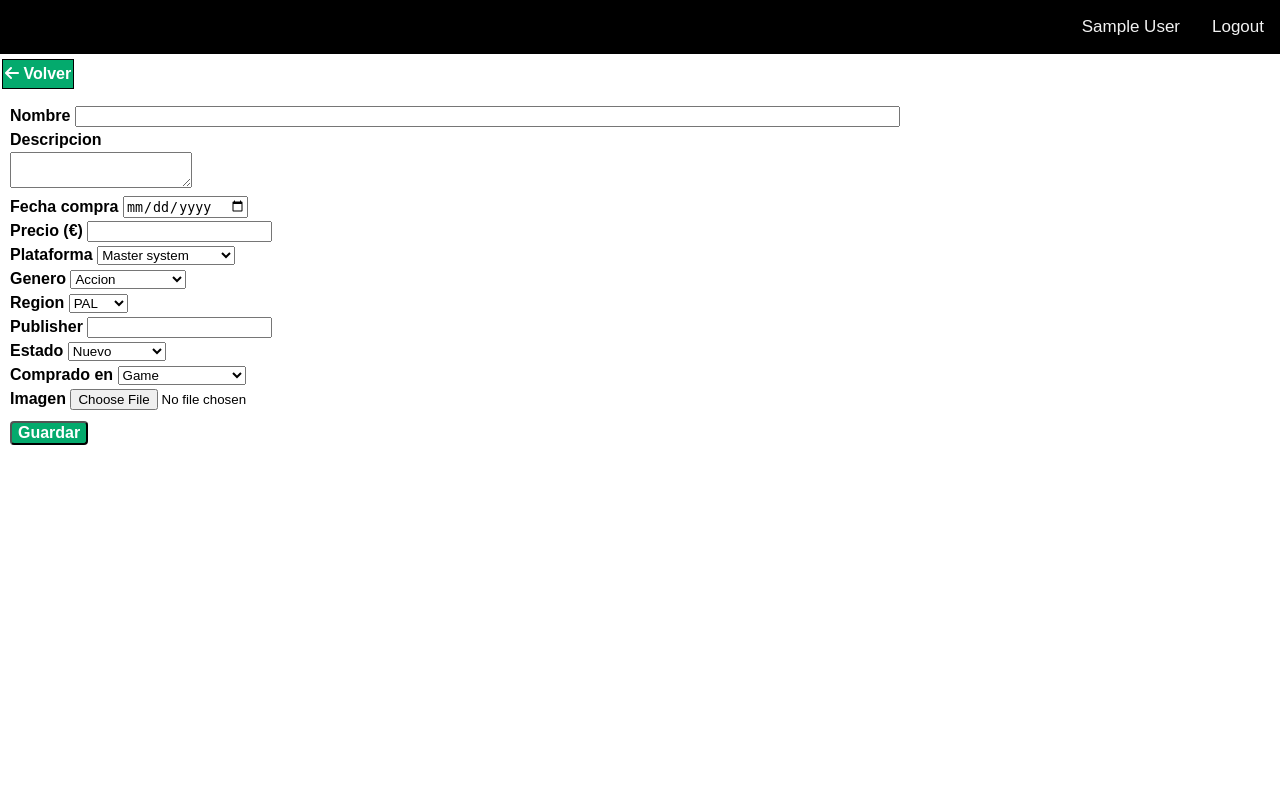
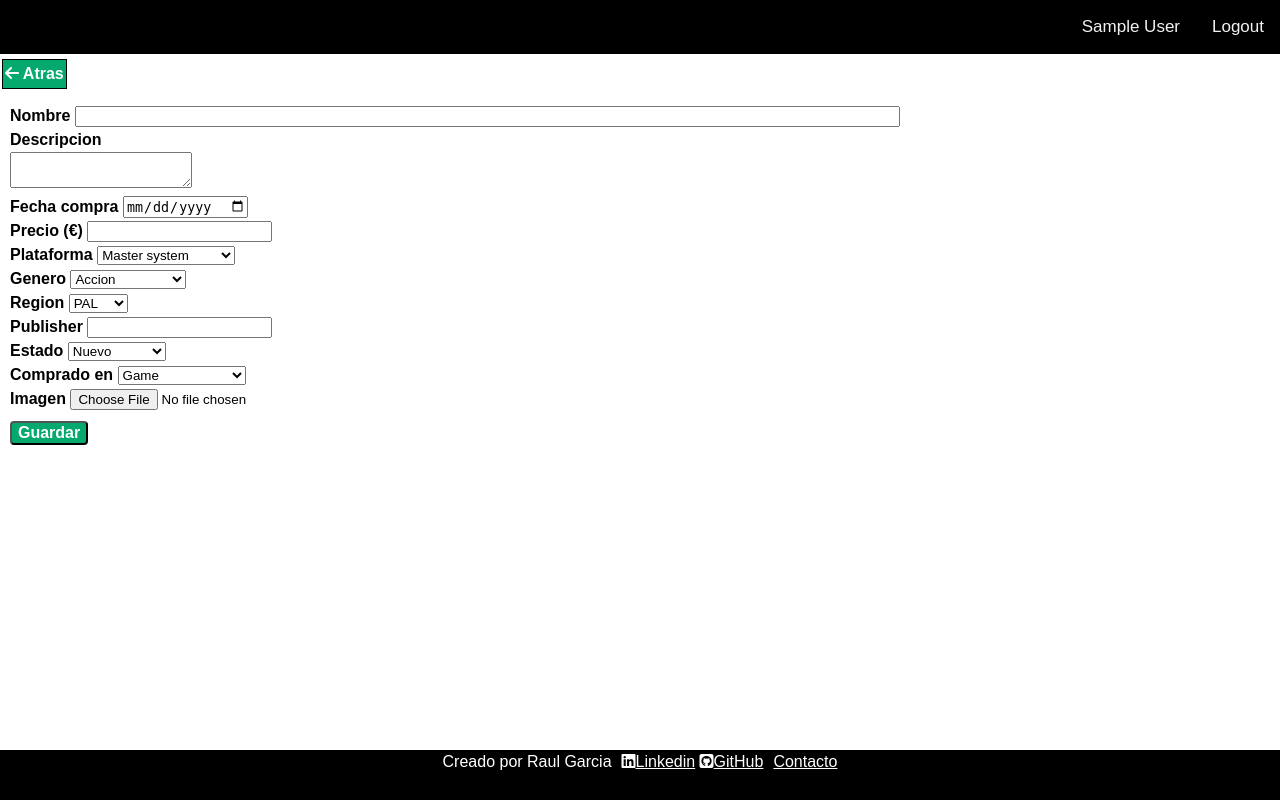
Before and after one commit to raulG91/mi_coleccion, a Flask app: page /new_game in a window 1280 px wide. Run offline with Flask 3, Linux system fonts and the light colour scheme; the visitor is signed in with stand-in values (Sample User, id 1); data that the repository does not hold is empty; some libraries are stand-ins or nearby versions.

Commit message:
Adding footer

```diff
--- a/app/public/static/css/styles.css
+++ b/app/public/static/css/styles.css
@@ -4,6 +4,26 @@ body {
     font-size: 100%;
     line-height: 1.5;
     font-family: Arial, Helvetica, sans-serif;
+
+
+
+}
+
+footer{
+
+    background: black;
+    position:absolute;
+    bottom:0;
+    width: 100%;
+    height: 50px;
+    display: flex;
+    column-gap: 10px;
+    justify-content: center;
+
+}
+footer > div > a, span {
+    color: white;
+
 
 }
 
--- a/app/public/templates/base_template.html
+++ b/app/public/templates/base_template.html
@@ -33,6 +33,22 @@
 
     </div>
     {% block content %}{% endblock %}
+    <footer>
+        <div id="links">
+          <span>Creado por Raul Garcia </span>
+        </div>
+        <div id="social">
+            <a href="https://www.linkedin.com/in/raul-garcia-pedrosa-35a014118/" target="_blank"><i class="fa-brands fa-linkedin"></i>Linkedin</a>
+            <a href="https://github.com/raulG91" target="_blank"><i class="fa-brands fa-square-github"></i>GitHub</a>
+        </div>
+        <div id="contacto">
+
+            <a href="">Contacto</a>
+        </div>
+
+    </footer>
 </body>
 
+
+
 </html>
--- a/app/public/templates/new_game_form.html
+++ b/app/public/templates/new_game_form.html
@@ -7,7 +7,7 @@
 
     <a href="{{url_for('public.landpage')  }}">
         <i class="fa-solid fa-arrow-left"></i>
-        Volver
+        Atras
     </a>
 </div>
 
```
Also changed, not shown: app/users/templates/user_template.html (+13 -0 lines).
